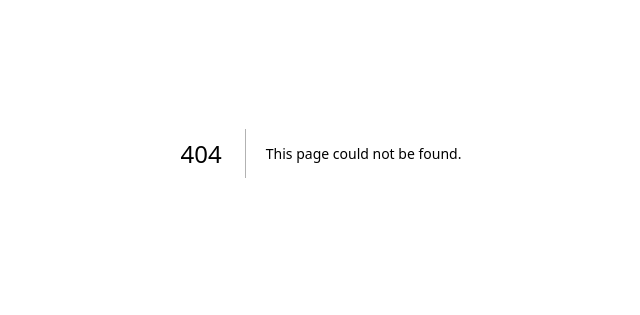
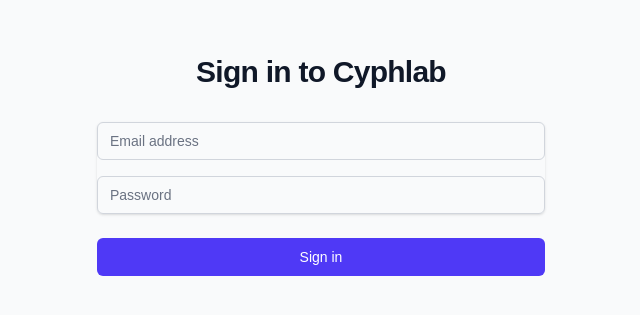
Before and after one commit to nadeera-se22018/cyphlab-task-manager, a Next.js app in the folder frontend/: page /login in a window 1280 px wide. Before the commit this address had no page. Shown: the part 247-562 px from the top of the page, without its empty margins (319-959 px from the left). Built offline with nearby package versions, Linux system fonts and the light colour scheme.

Commit message:
feat: implement user authentication login page with token storage

```diff
--- /dev/null
+++ b/frontend/src/app/login/page.jsx
@@ -0,0 +1,90 @@
+'use client';
+
+import { useState } from 'react';
+import { useRouter } from 'next/navigation';
+import Cookies from 'js-cookie';
+import api from '../../lib/axios';
+
+export default function LoginPage() {
+  const router = useRouter();
+  const [email, setEmail] = useState('');
+  const [password, setPassword] = useState('');
+  const [error, setError] = useState('');
+  const [loading, setLoading] = useState(false);
+
+  const handleSubmit = async (e) => {
+    e.preventDefault();
+    setError('');
+    setLoading(true);
+
+    try {
+      const response = await api.post('/auth/login', { email, password });
+      Cookies.set('token', response.data.token, { expires: 1 });
+      router.push('/');
+    } catch (err) {
+      setError(err.response?.data?.error || 'Login failed');
+    } finally {
+      setLoading(false);
+    }
+  };
+
+  return (
+    <div className="flex min-h-screen items-center justify-center bg-gray-50 px-4 py-12 sm:px-6 lg:px-8">
+      <div className="w-full max-w-md space-y-8">
+        <div>
+          <h2 className="mt-6 text-center text-3xl font-bold tracking-tight text-gray-900">
+            Sign in to Cyphlab
+          </h2>
+        </div>
+        <form className="mt-8 space-y-6" onSubmit={handleSubmit}>
+          {error && (
+            <div className="rounded-md bg-red-50 p-4 text-sm text-red-700">
+              {error}
+            </div>
+          )}
+          <div className="space-y-4 rounded-md shadow-sm">
+            <div>
+              <label htmlFor="email-address" className="sr-only">
+                Email address
+              </label>
+              <input
+                id="email-address"
+                name="email"
+                type="email"
+                required
+                value={email}
+                onChange={(e) => setEmail(e.target.value)}
+                className="relative block w-full rounded-md border border-gray-300 px-3 py-2 text-gray-900 placeholder-gray-500 focus:z-10 focus:border-indigo-500 focus:outline-none focus:ring-indigo-500 sm:text-sm"
+                placeholder="Email address"
+              />
+            </div>
+            <div>
+              <label htmlFor="password" className="sr-only">
+                Password
+              </label>
+              <input
+                id="password"
+                name="password"
+                type="password"
+                required
+                value={password}
+                onChange={(e) => setPassword(e.target.value)}
+                className="relative block w-full rounded-md border border-gray-300 px-3 py-2 text-gray-900 placeholder-gray-500 focus:z-10 focus:border-indigo-500 focus:outline-none focus:ring-indigo-500 sm:text-sm"
+                placeholder="Password"
+              />
+            </div>
+          </div>
+          <div>
+            <button
+              type="submit"
+              disabled={loading}
+              className="group relative flex w-full justify-center rounded-md border border-transparent bg-indigo-600 px-4 py-2 text-sm font-medium text-white hover:bg-indigo-700 focus:outline-none focus:ring-2 focus:ring-indigo-500 focus:ring-offset-2 disabled:bg-indigo-400"
+            >
+              {loading ? 'Signing in...' : 'Sign in'}
+            </button>
+          </div>
+        </form>
+      </div>
+    </div>
+  );
+}
```
